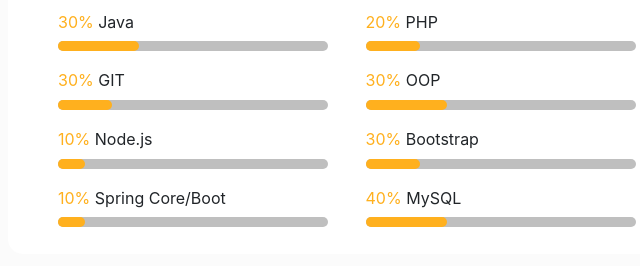
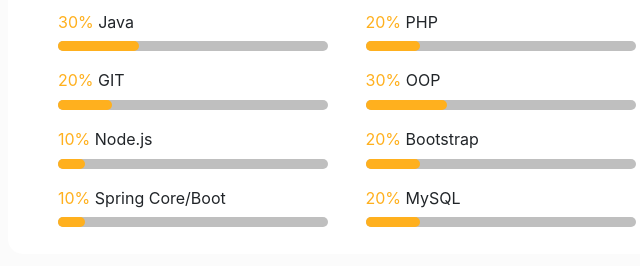
Before and after one commit to FrankGreen19/CV, a plain HTML site: page index.html in a window 1280 px wide. Shown: the part 1265-1531 px from the top of the page, 457-1097 px from the left. Drawn offline with nearby package versions, Linux system fonts and the light colour scheme.

Commit message:
razmetka norm ura

```diff
--- a/index.html
+++ b/index.html
@@ -2,7 +2,7 @@
 <html lang="en">
 <head>
     <meta charset="UTF-8">
-    <title>Мое резюме</title>
+    <title>MyCV</title>
     <link rel="stylesheet" href="https://stackpath.bootstrapcdn.com/bootstrap/4.5.2/css/bootstrap.min.css" integrity="sha384-JcKb8q3iqJ61gNV9KGb8thSsNjpSL0n8PARn9HuZOnIxN0hoP+VmmDGMN5t9UJ0Z" crossorigin="anonymous">
     <link rel="stylesheet" href="indexStyles.css">
 </head>
@@ -151,7 +151,7 @@
 
                             <div class="col-sm-8 col-md-6 col-lg-6">
                                 <div class="skills_block">
-                                    <p><span style="color: #ffb01e">30%</span>  Java</p>
+                                    <p><span style="color: #ffb01e">30% </span>Java</p>
                                     <div class="scale">
                                         <div class="fullness java">
                                         </div>
@@ -159,7 +159,7 @@
                                     <br>
                                 </div>
                                 <div class="skills_block">
-                                    <p><span style="color: #ffb01e">30%</span>  GIT</p>
+                                    <p><span style="color: #ffb01e">20% </span>GIT</p>
                                     <div class="scale">
                                         <div class="fullness php">
                                         </div>
@@ -167,7 +167,7 @@
                                     <br>
                                 </div>
                                 <div class="skills_block">
-                                    <p><span style="color: #ffb01e">10%</span>  Node.js</p>
+                                    <p><span style="color: #ffb01e">10% </span>  Node.js</p>
                                     <div class="scale">
                                         <div class="fullness node">
                                         </div>
@@ -175,7 +175,7 @@
                                     <br>
                                 </div>
                                 <div class="skills_block">
-                                    <p><span style="color: #ffb01e">10%</span> Spring Core/Boot</p>
+                                    <p><span style="color: #ffb01e">10% </span> Spring Core/Boot</p>
                                     <div class="scale">
                                         <div class="fullness node">
                                         </div>
@@ -186,7 +186,7 @@
 
                             <div class="col-md-6>">
                                 <div class="skills_block">
-                                    <p><span style="color: #ffb01e">20%</span>  PHP</p>
+                                    <p><span style="color: #ffb01e">20% </span>PHP</p>
                                     <div class="scale">
                                         <div class="fullness php">
                                         </div>
@@ -194,15 +194,15 @@
                                     <br>
                                 </div>
                                 <div class="skills_block">
-                                    <p><span style="color: #ffb01e">30%</span>  OOP</p>
+                                    <p><span style="color: #ffb01e">30% </span>OOP</p>
                                     <div class="scale">
-                                        <div class="fullness oop">
+                                        <div class="fullness java">
                                         </div>
                                     </div>
                                     <br>
                                 </div>
                                 <div class="skills_block">
-                                    <p><span style="color: #ffb01e">30%</span>  Bootstrap</p>
+                                    <p><span style="color: #ffb01e">20% </span>Bootstrap</p>
                                     <div class="scale">
                                         <div class="fullness php">
                                         </div>
@@ -210,9 +210,9 @@
                                     <br>
                                 </div>
                                 <div class="skills_block">
-                                    <p><span style="color: #ffb01e">40%</span>  MySQL</p>
+                                    <p><span style="color: #ffb01e">20% </span>MySQL</p>
                                     <div class="scale">
-                                        <div class="fullness sql">
+                                        <div class="fullness php">
                                         </div>
                                     </div>
                                     <br>
```
